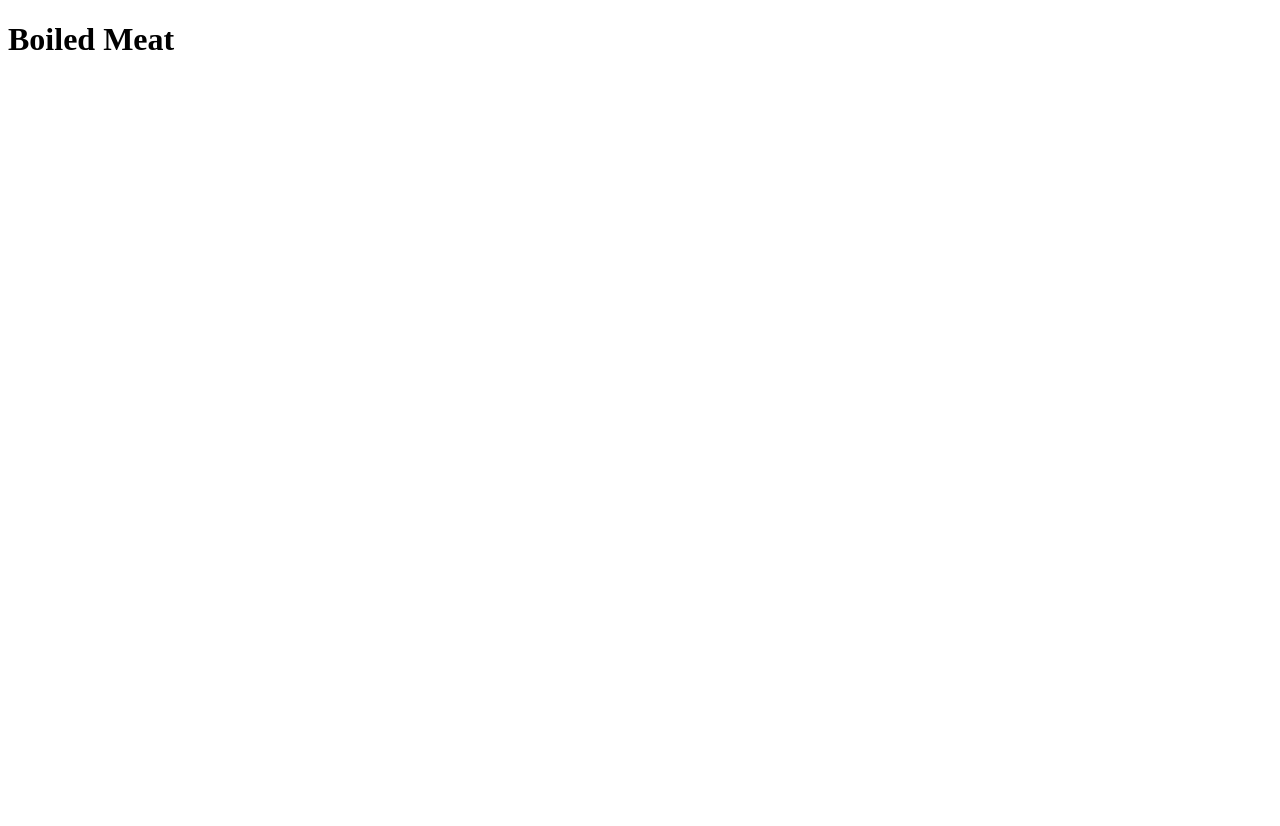
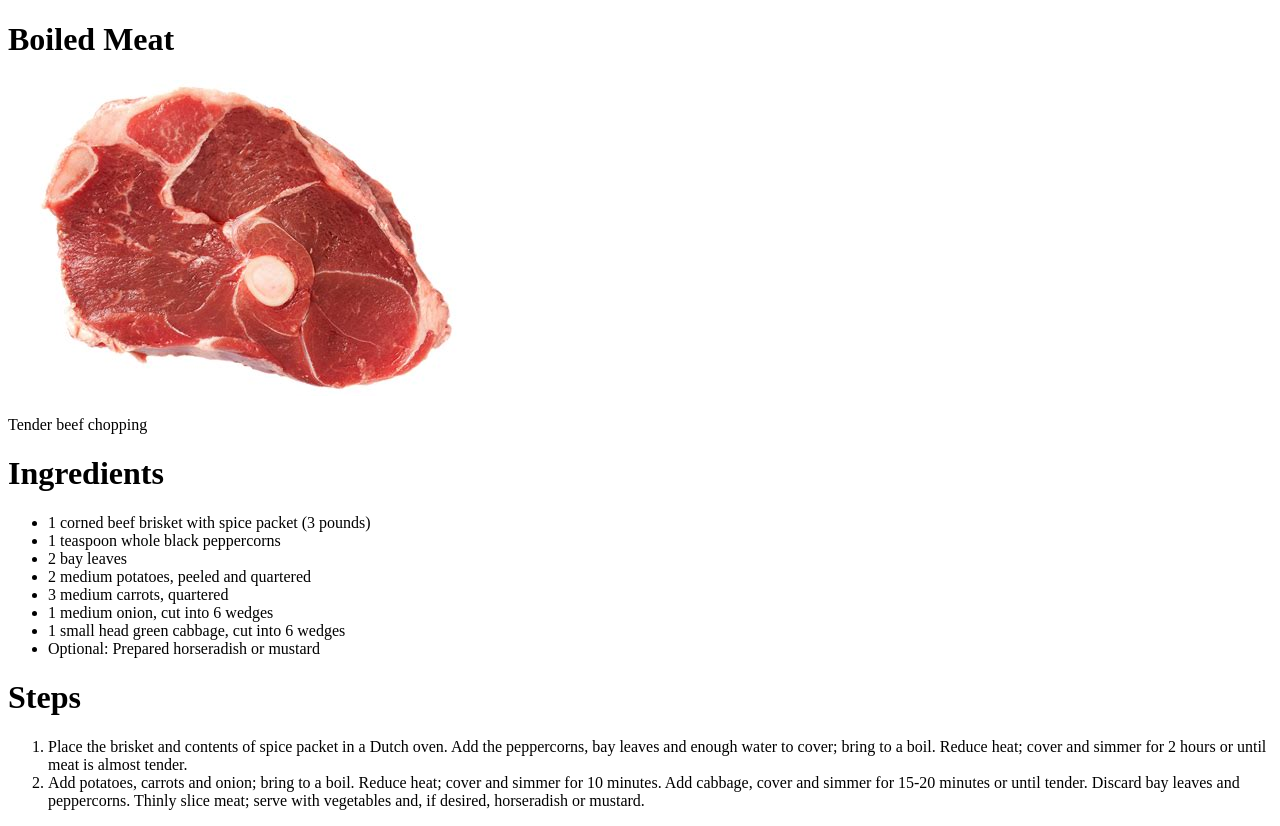
Before and after one commit to sangask/odin-recipes, a plain HTML site: page recipes/boiled-meat.html in a window 1280 px wide. Before the commit the page ends 800 px from the top, so only its background shows below. Drawn offline with Linux system fonts and the light colour scheme.

Commit message:
img folder update

```diff
--- a/recipes/boiled-meat.html
+++ b/recipes/boiled-meat.html
@@ -1,12 +1,30 @@
 <!DOCTYPE html>
 <html lang="en">
-<head>
-    <meta charset="UTF-8">
-    <meta http-equiv="X-UA-Compatible" content="IE=edge">
-    <meta name="viewport" content="width=device-width, initial-scale=1.0">
+  <head>
+    <meta charset="UTF-8" />
+    <meta http-equiv="X-UA-Compatible" content="IE=edge" />
+    <meta name="viewport" content="width=device-width, initial-scale=1.0" />
     <title>Document</title>
-</head>
-<body>
+  </head>
+  <body>
     <h1>Boiled Meat</h1>
-</body>
+    <img src="img/meat.png" alt="beef meat" />
+    <p>Tender beef chopping</p>
+    <h1>Ingredients</h1>
+    <ul>
+      <li>1 corned beef brisket with spice packet (3 pounds)</li>
+      <li>1 teaspoon whole black peppercorns</li>
+      <li>2 bay leaves</li>
+      <li>2 medium potatoes, peeled and quartered</li>
+      <li>3 medium carrots, quartered</li>
+      <li>1 medium onion, cut into 6 wedges</li>
+      <li>1 small head green cabbage, cut into 6 wedges</li>
+      <li>Optional: Prepared horseradish or mustard</li>
+    </ul>
+    <h1>Steps</h1>
+    <ol>
+        <li>Place the brisket and contents of spice packet in a Dutch oven. Add the peppercorns, bay leaves and enough water to cover; bring to a boil. Reduce heat; cover and simmer for 2 hours or until meat is almost tender.</li>
+        <li>Add potatoes, carrots and onion; bring to a boil. Reduce heat; cover and simmer for 10 minutes. Add cabbage, cover and simmer for 15-20 minutes or until tender. Discard bay leaves and peppercorns. Thinly slice meat; serve with vegetables and, if desired, horseradish or mustard.</li>
+    </ol>
+  </body>
 </html>
```
Also changed, not shown: index.html (+1 -0 lines), recipes/img/meat.png (added).
